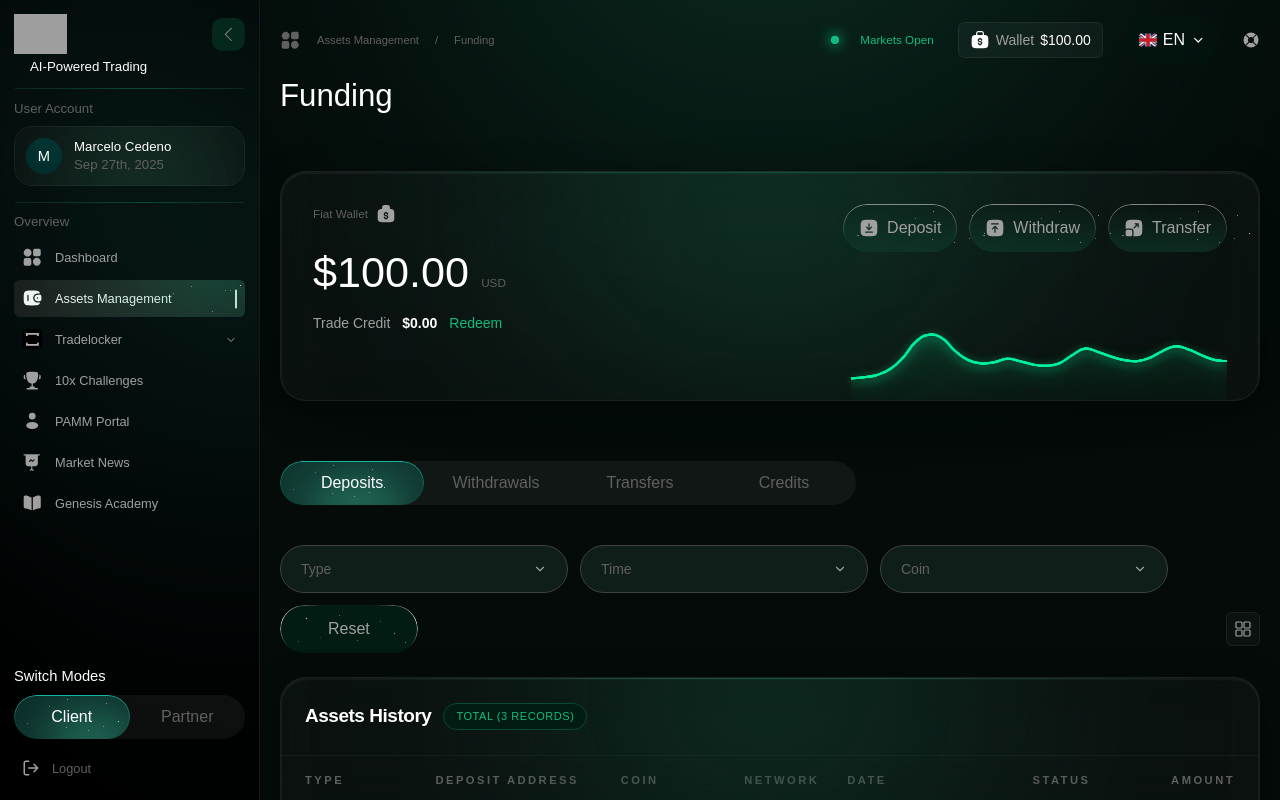
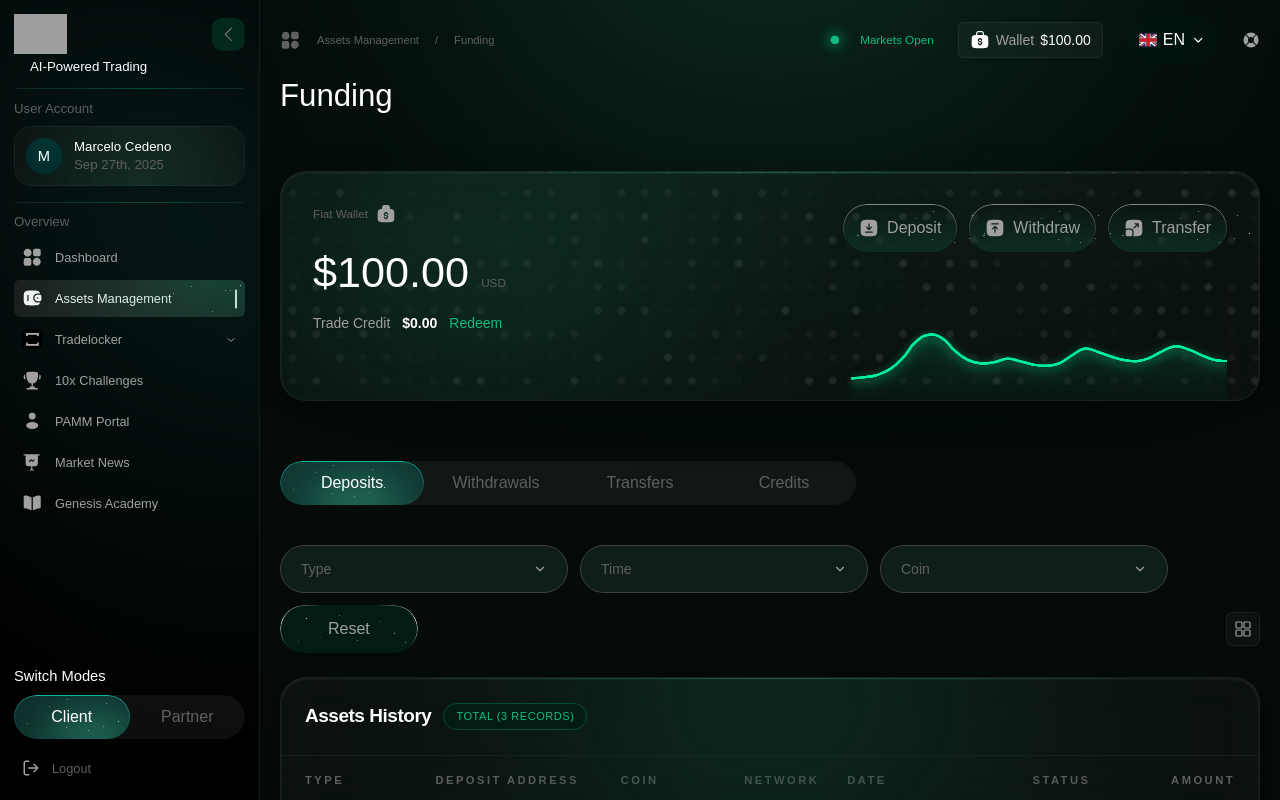
Before and after one commit to Mdx2025/GenesisFxDashboardMDX, a React (Vite) app: page /assets-management in a window 1280 px wide. Built offline with nearby package versions, Linux system fonts and the light colour scheme; grey boxes are pictures that could not be loaded; a web font is replaced by a local one.

Commit message:
feat: Fiat Wallet ellipse top-0 left-0, pixels pattern behind with lower z-index

```diff
--- a/src/pages/AssetsManagementPage.tsx
+++ b/src/pages/AssetsManagementPage.tsx
@@ -103,7 +103,8 @@ export default function AssetsManagementPage() {
 
           <section aria-label="Fiat Wallet" className="py-15">
             <GlassCard variant="heavy" divider="green" rounded="26px">
-              <div className="absolute left-1/2 -translate-x-1/2 -top-[15%] w-[400px] h-[160px] rounded-full pointer-events-none" style={{ background: GLOW_GREEN, filter: 'url(#blur-120)', willChange: 'transform' }} aria-hidden="true" />
+              <img src="/images/pixels.png" alt="" aria-hidden="true" className="absolute top-0 left-0 w-full h-full object-cover pointer-events-none opacity-20 z-[1]" />
+              <div className="absolute top-0 left-0 w-[400px] h-[160px] rounded-full pointer-events-none z-[2]" style={{ background: GLOW_GREEN, filter: 'url(#blur-120)', willChange: 'transform' }} aria-hidden="true" />
               <div className="relative z-10 p-6 xl:p-8">
                 <div className="flex flex-col xl:flex-row xl:items-start xl:justify-between gap-6">
                   <div>
```
Also changed, not shown: public/images/pixels.png (added), 5 other files (tests, documents, lock files or other folders).
